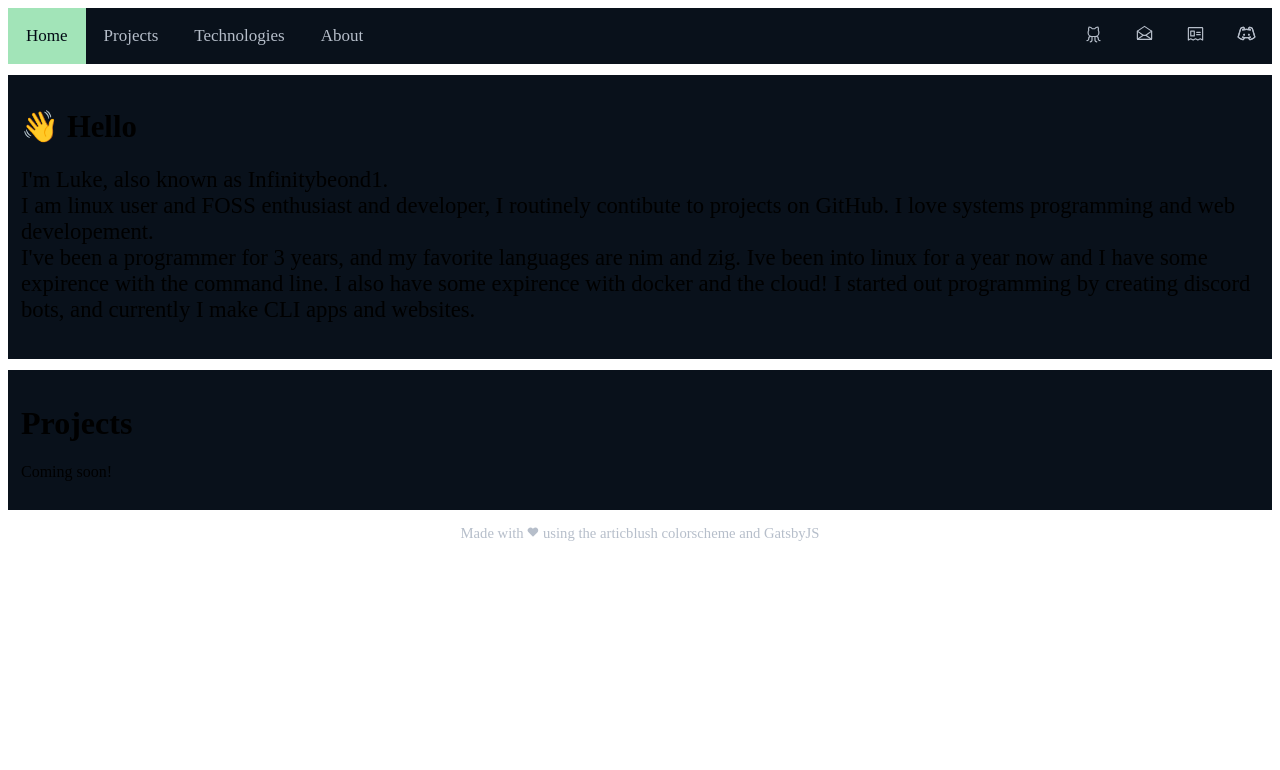
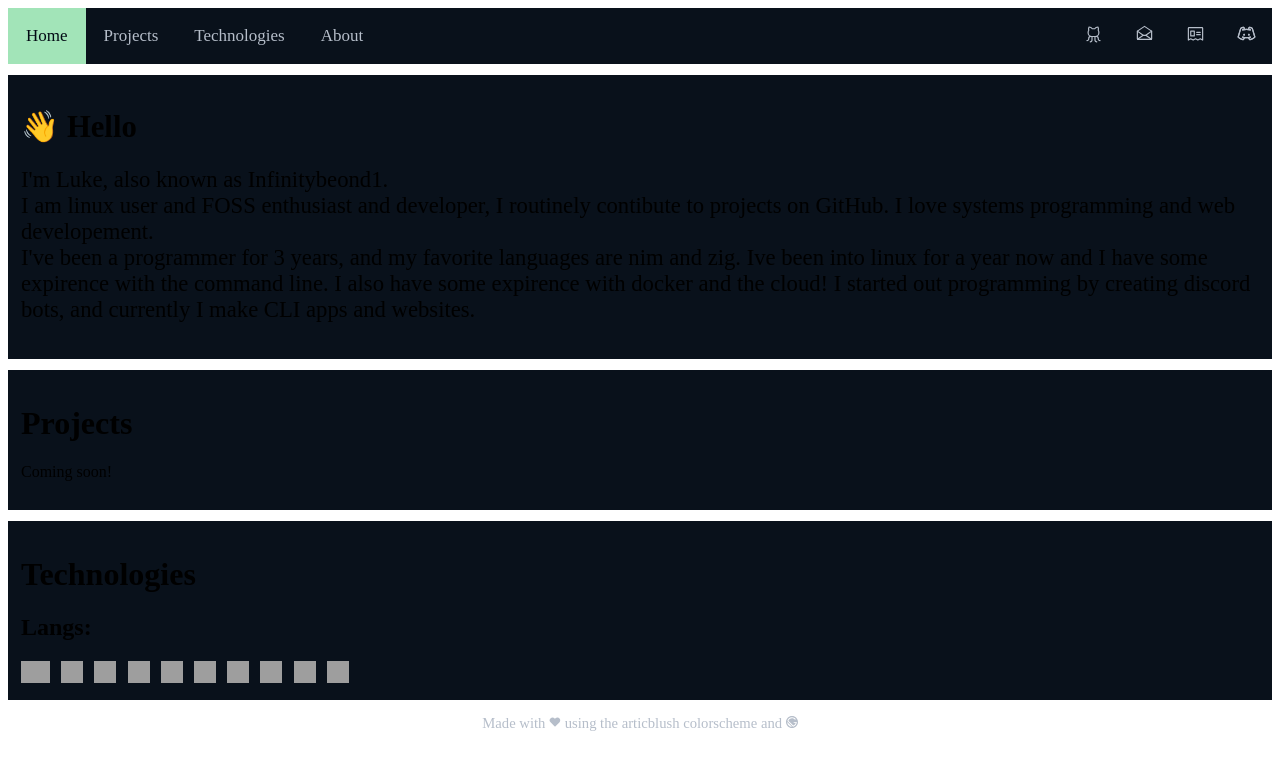
Before and after one commit to Infinitybeond1/portfolio-gatsby, a Gatsby site: page / in a window 1280 px wide. Built offline with nearby package versions, Linux system fonts and the light colour scheme; Gatsby itself is replaced by a stand-in of ours; grey boxes are pictures that could not be loaded.

Commit message:
feat: add tech/langs

```diff
--- a/package.json
+++ b/package.json
@@ -2,7 +2,7 @@
   "private": true,
   "scripts": {
     "develop": "gatsby develop",
-    "start": "gatsby develop",
+    "start": "gatsby build;vite serve public",
     "build": "gatsby build",
     "serve": "gatsby serve",
     "clean": "gatsby clean"
--- a/src/pages/index.js
+++ b/src/pages/index.jsx
@@ -36,9 +36,31 @@ function Index() {
         </p>
       </div>
 
+      <div class="tech" id="technologies">
+        <h1>
+          Technologies
+        </h1>
+        {/*<br/>*/}
+        <h2>Langs:</h2>
+        <img class="lang-nim" src="https://raw.githubusercontent.com/nim-lang/assets/master/Art/logo-crown.png" alt="nim-logo"/>
+        <img class="devicon" src="https://cdn.jsdelivr.net/gh/devicons/devicon/icons/zig/zig-original.svg" />
+        <img class="devicon" src="https://cdn.jsdelivr.net/gh/devicons/devicon/icons/javascript/javascript-original.svg" />
+        <img class="devicon" src="https://cdn.jsdelivr.net/gh/devicons/devicon/icons/lua/lua-original.svg" />
+        <img class="devicon" src="https://cdn.jsdelivr.net/gh/devicons/devicon/icons/python/python-original.svg" />
+        <img class="devicon" src="https://cdn.jsdelivr.net/gh/devicons/devicon/icons/dart/dart-original.svg" />
+        <img class="devicon" src="https://cdn.jsdelivr.net/gh/devicons/devicon/icons/elixir/elixir-original.svg" />
+        <img class="devicon" src="https://cdn.jsdelivr.net/gh/devicons/devicon/icons/java/java-original.svg" />
+        <img class="devicon" src="https://cdn.jsdelivr.net/gh/devicons/devicon/icons/html5/html5-original.svg" />
+        <img class="devicon" src="https://cdn.jsdelivr.net/gh/devicons/devicon/icons/css3/css3-original.svg" />
+      </div>
+
       <div class="footer">
         <p class="footer-txt">
-          Made with <HeartStraight size={12} weight="fill" /> using the <a href="https://github.com/articblush" target="_blank" rel="noreferrer">articblush</a> colorscheme and <a href="https://www.gatsbyjs.com/" target="_blank" rel="noreferrer">GatsbyJS</a>
+          Made with <HeartStraight size={12} weight="fill" class="heart"/> using the <a href="https://github.com/articblush" target="_blank" rel="noreferrer">articblush</a> colorscheme and <a href="https://www.gatsbyjs.com/" target="_blank" rel="noreferrer">
+      <svg viewBox="0 0 128 128" class="gatsbyimg">
+        <path fill="#b6beca" d="M64 0C28.7 0 0 28.7 0 64s28.7 64 64 64 64-28.7 64-64S99.3 0 64 0zM13.2 64L64 114.8c-28.1 0-50.8-22.7-50.8-50.8zm62.2 49.5l-60.9-61C19.7 30 39.9 13.2 64 13.2c16.6 0 31.3 7.9 40.5 20.2L97 40.6c-7.3-10.4-19.3-17.1-33-17.1-17.6 0-32.5 11.2-38.1 26.8C33.1 57 75.4 98.8 78.1 102c12.7-4.7 22.3-15.5 25.4-28.9H81.9v-9.4l33 .2c-.1 24.3-16.9 44.5-39.5 49.6z"></path>
+      </svg>
+      </a>
         </p>
       </div>
     </>
--- a/src/styles/index.css
+++ b/src/styles/index.css
@@ -37,7 +37,7 @@
   color: #020a14;
 }
 
-.home, .projects {
+.home, .projects, .tech {
   background: #09111b;
   padding: 13px;
   margin-bottom: 0.7rem;
@@ -62,3 +62,25 @@
   all: unset;
   color: #b6beca
 }
+
+.heart {
+  vertical-align: center;
+}
+
+.gatsbyimg {
+  width: 12px;
+  height: 12px;
+  vertical-align: center;
+}
+
+.lang-nim {
+  width: 29px;
+  height: 22px;
+  margin-right: 0.7rem;
+}
+
+.devicon {
+  width: 22px;
+  height: 22px;
+  margin-right: 0.7rem;
+}
```
Also changed, not shown: src/pages/404.jsx (renamed from src/pages/404.js), 1 other file.
